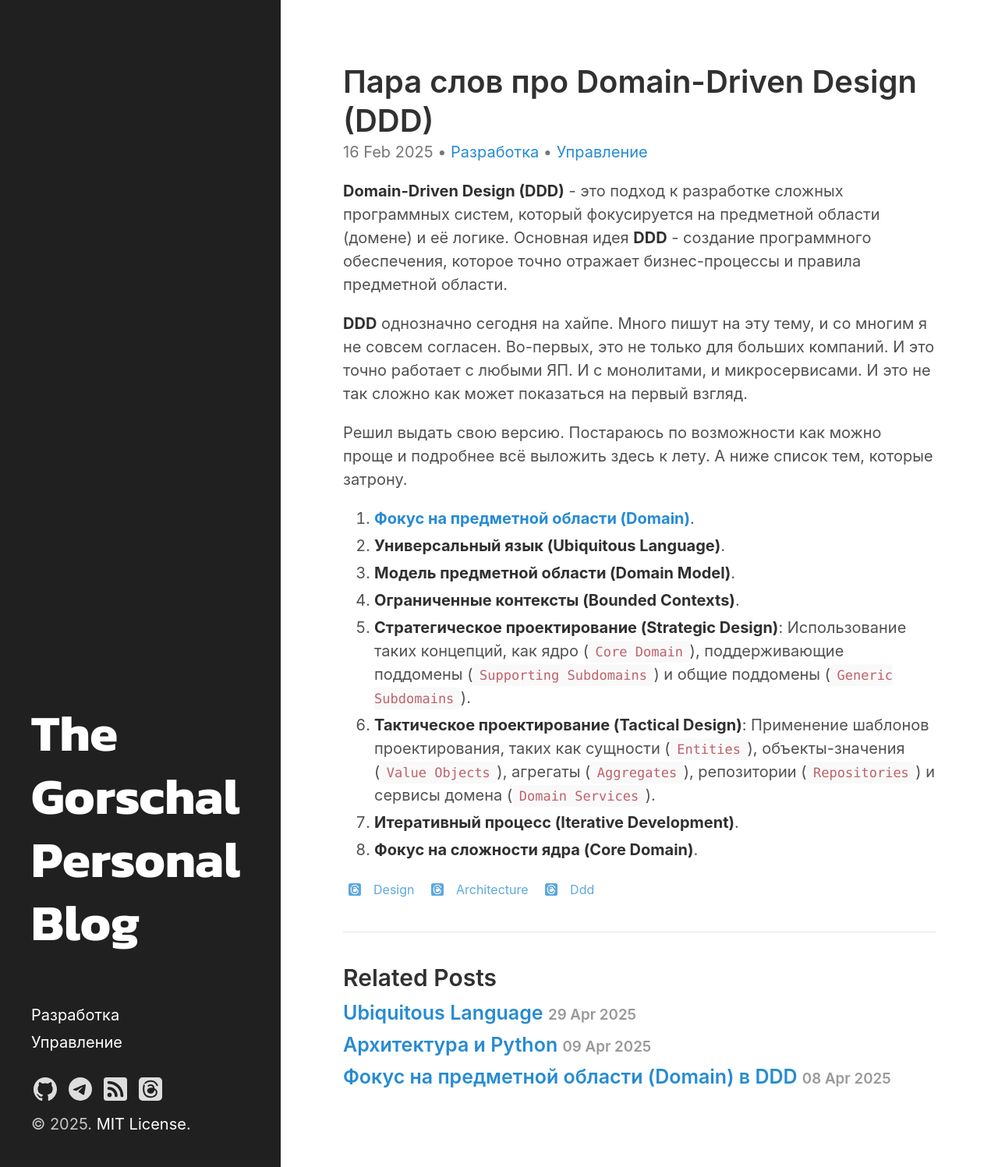
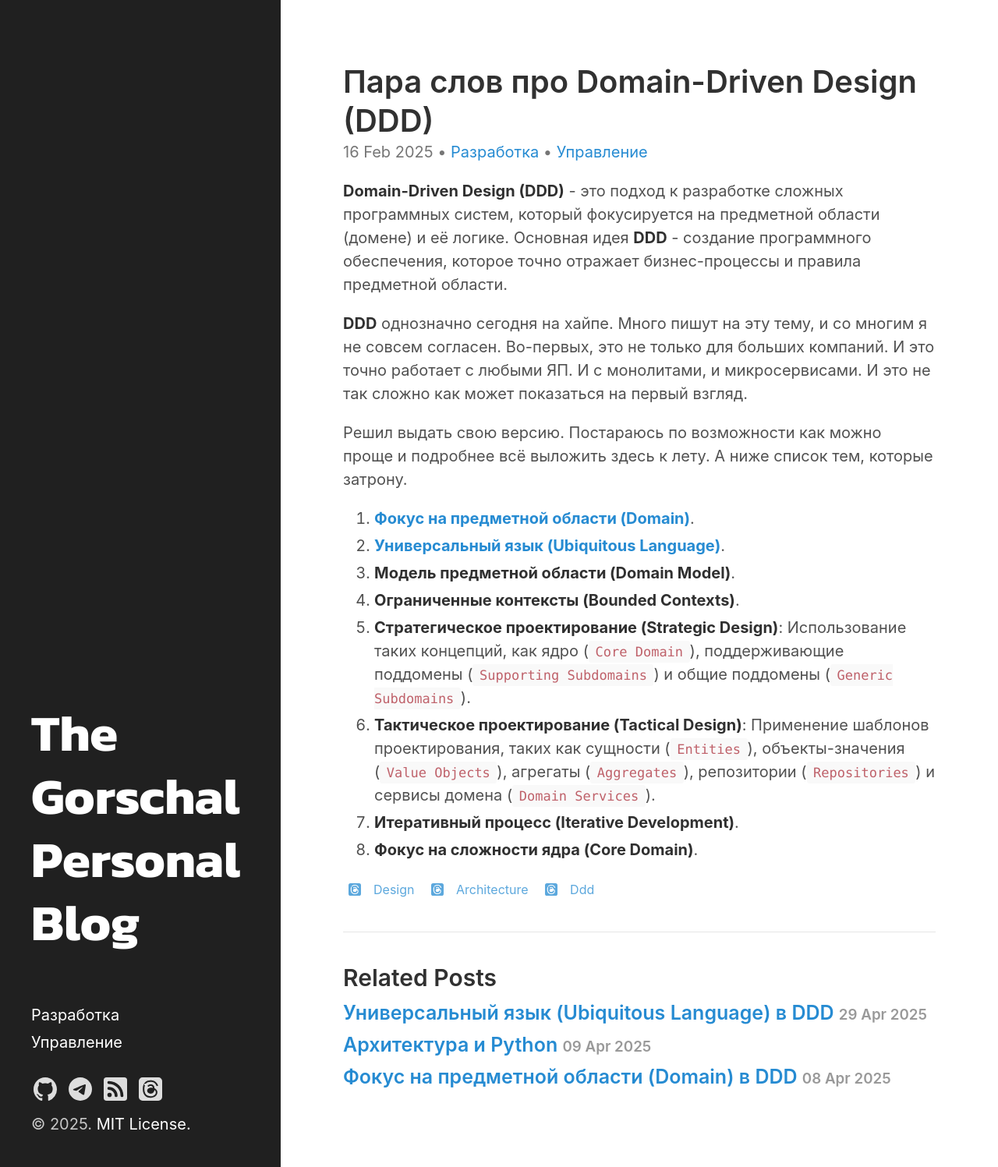
Before and after one commit to neegor/blog.gorschal.github.io, a Jekyll site: the page built from _posts/2025-02-16-domain-driven -design.md, in a window 1280 px wide. Shown: the whole page at 78% size. Built offline with Jekyll 4.4.1, drawn with Linux system fonts in a browser that asks for light colours; part of the change alters nothing that is shown.

Commit message:
Поправлена ссылка

```diff
--- a/_posts/2025-02-16-domain-driven -design.md
+++ b/_posts/2025-02-16-domain-driven -design.md
@@ -20,7 +20,7 @@ __DDD__ однозначно сегодня на хайпе. Много пишу
 Решил выдать свою версию. Постараюсь по возможности как можно проще и подробнее всё выложить здесь к лету. А ниже список тем, которые затрону.
 
 1. [__Фокус на предметной области (Domain)__](https://blog.gorschal.com/domain.html).
-2. __Универсальный язык (Ubiquitous Language)__.
+2. [__Универсальный язык (Ubiquitous Language)__](https://blog.gorschal.com/ubiquitous-language.html).
 3. __Модель предметной области (Domain Model)__.
 4. __Ограниченные контексты (Bounded Contexts)__.
 5. __Стратегическое проектирование (Strategic Design)__: Использование таких концепций, как ядро (`Core Domain`), поддерживающие поддомены (`Supporting Subdomains`) и общие поддомены (`Generic Subdomains`).
```
Also changed, not shown: _posts/2025-04-29-ubiquitous -language.md (+1 -0 lines).
